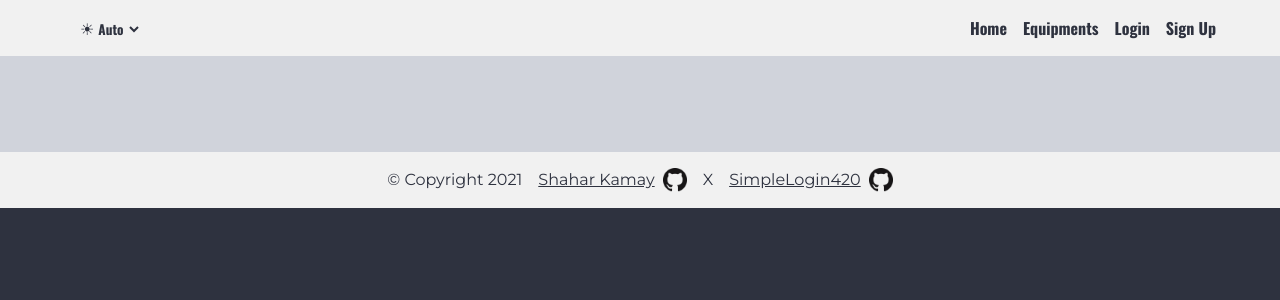
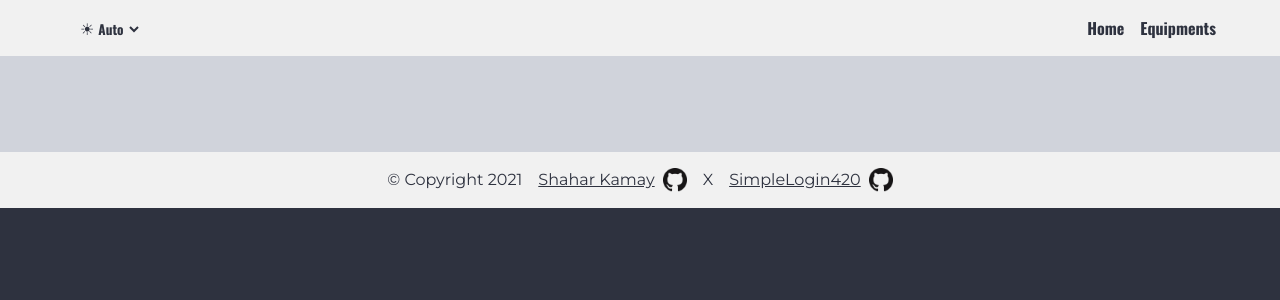
Before and after one commit to SimpleLogic420/supply-checklist, a React (Create React App) app: page / in a window 1280 px wide. Shown: the top 300 px of the page. Built offline with nearby package versions, Linux system fonts and the light colour scheme.

Commit message:
changed HOME link

```diff
--- a/src/components/header/Nav/List.tsx
+++ b/src/components/header/Nav/List.tsx
@@ -4,10 +4,9 @@ import Item from './Item';
 function List() {
   return (
     <ul className="nav__list row">
-      <Item linkName="Home" link="/" />
+      <Item linkName="Home" link="/supply-checklist/" />
       <Item linkName="Equipments" link="/equipments" key="equipments" />
-      <Item linkName="Login" link="/login" key="login" />
-      <Item linkName="Sign Up" link="/sign-up" key="sign-up" />
+
     </ul>
   );
 }
```
